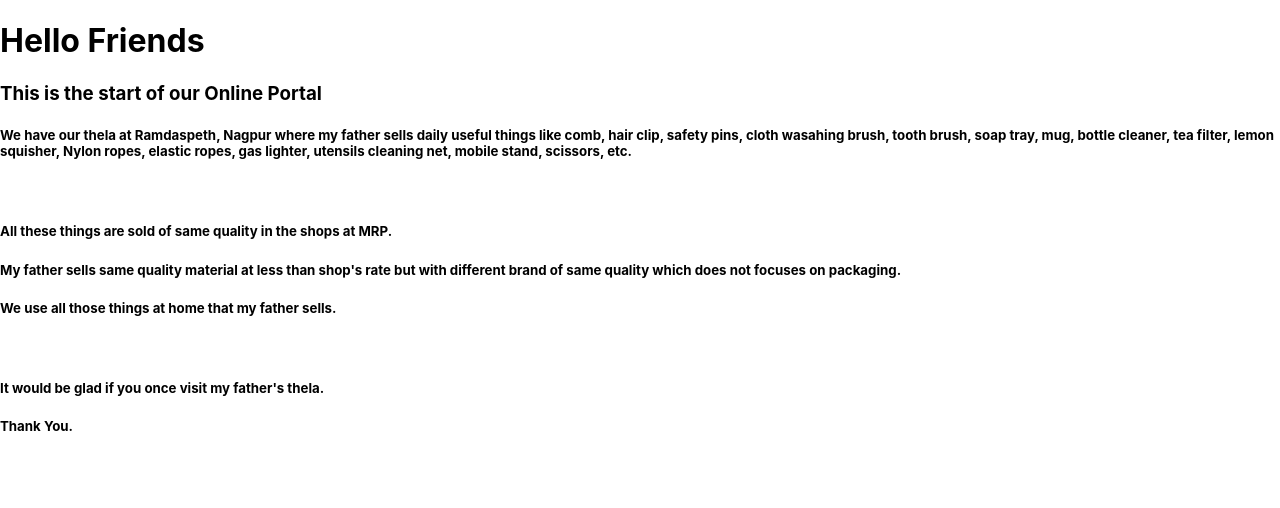
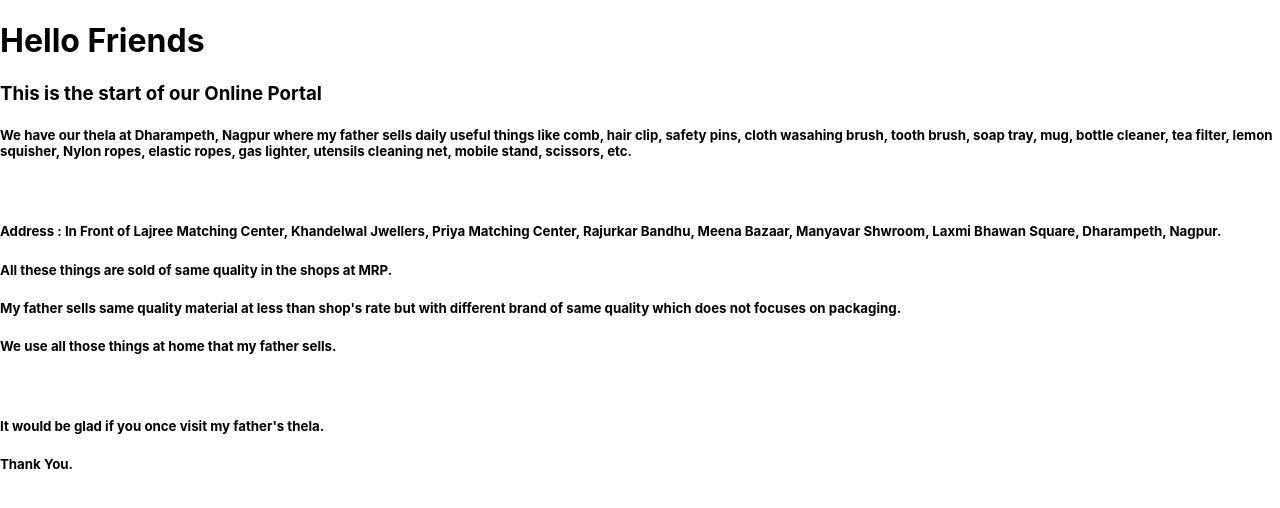
Before and after one commit to vivek-khatri/Cutlery, a React (Create React App) app: page / in a window 1280 px wide. Shown: the top 508 px of the page. Built offline with nearby package versions, Linux system fonts and the light colour scheme.

Commit message:
Third Commit : Addinf Address details

```diff
--- a/src/components/page.js
+++ b/src/components/page.js
@@ -3,8 +3,9 @@ export default function Page() {
         <>
             <h1>Hello Friends</h1>
             <h3>This is the start of our Online Portal</h3>
-            <h5>We have our thela at Ramdaspeth, Nagpur where my father sells daily useful things like comb, hair clip, safety pins, cloth wasahing brush, tooth brush, soap tray, mug, bottle cleaner, tea filter, lemon squisher, Nylon ropes, elastic ropes, gas lighter, utensils cleaning net, mobile stand, scissors, etc.</h5>
+            <h5>We have our thela at Dharampeth, Nagpur where my father sells daily useful things like comb, hair clip, safety pins, cloth wasahing brush, tooth brush, soap tray, mug, bottle cleaner, tea filter, lemon squisher, Nylon ropes, elastic ropes, gas lighter, utensils cleaning net, mobile stand, scissors, etc.</h5>
             <br></br>
+            <h5><b>Address : </b> In Front of Lajree Matching Center, Khandelwal Jwellers, Priya Matching Center, Rajurkar Bandhu, Meena Bazaar, Manyavar Shwroom, Laxmi Bhawan Square, Dharampeth, Nagpur.</h5>
             <h5>All these things are sold of same quality in the shops at MRP.</h5>
             <h5>My father sells same quality material at less than shop's rate but with different brand of same quality which does not focuses on packaging.</h5>
             <h5>We use all those things at home that my father sells.</h5>
```
